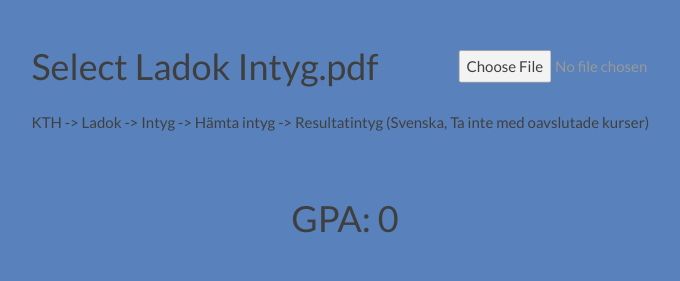
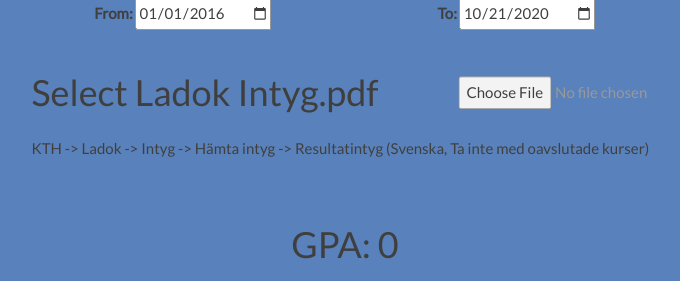
Before and after one commit to KorayKaya/kthgpa, a Flask app: page / in a window 1280 px wide. Shown: the top 281 px of the page, without its empty margins (295-975 px from the left). Run offline with Flask 2, Linux system fonts and the light colour scheme.

Commit message:
date support added

```diff
--- a/app.py
+++ b/app.py
@@ -3,7 +3,7 @@
 from werkzeug.utils import secure_filename
 import re
 import os
-import tempfile
+import tempfile, datetime
 
 app = Flask(__name__)
 
@@ -16,15 +16,18 @@
                 return render_template('index.html', gpa="0")
             filename = secure_filename(uploaded_file.filename)
             uploaded_file.save(os.path.join(tempdirectory, filename))
-            try:
-                gpa, ignoredhp, totalhp = calcGPA(os.path.join(tempdirectory, filename))
-                return render_template('index.html', gpa=str(gpa), ignoredHP=ignoredhp, totalHP=totalhp)
-            except:
-                return render_template('index.html', gpa="0")
+            date_from = request.form.get('date_from')
+            date_to = request.form.get('date_to')
+            print(date_from,date_to)
+            # try:
+            gpa, ignoredhp, totalhp = calcGPA(os.path.join(tempdirectory, filename),date_from,date_to)
+            return render_template('index.html', gpa=str(gpa), ignoredHP=ignoredhp, totalHP=totalhp)
+            # except:
+            #     return render_template('index.html', gpa="0")
     else:
         return render_template('index.html', gpa="0")
 
-def calcGPA(file):
+def calcGPA(file,date_from,date_to):
     gradeDictionary = {
         "A":5,
         "B":4.5,
@@ -35,11 +38,12 @@
         "P":0
     }
 
-    print(file)
+    datetime_from = datetime.datetime.strptime(date_from, '%Y-%m-%d')
+    datetime_to = datetime.datetime.strptime(date_to, '%Y-%m-%d')
+
     rawText = parser.from_file(file)
 
     rawList = rawText['content'].splitlines()
-    finalList  = []
 
     gradeRe = "\\b[A-Z]\\b"
     hpRe = "\\d+,\\d"
@@ -50,16 +54,18 @@
 
     for rawLine in rawList:
         if ("(" not in rawLine and "hp" in rawLine):
-            line = rawLine.replace(u'\xa0', u' ')
-            finalList.append(line)
-            key = re.findall(gradeRe, line)[-1]
-            grade = gradeDictionary[key]
-            hp = float(re.findall(hpRe, line)[-1].replace(",","."))
-            numerator += hp*grade
-            if (key!="P"):
-                totalHp += hp
-            else:
-                totalIgnoredHp += hp
+            line = rawLine.replace(u'\xa0', u' ').replace(u'\xad', u'-')
+
+            course_date = datetime.datetime.strptime(line.split(" ")[-2], '%Y-%m-%d')
+            if (course_date < datetime_to and course_date > datetime_from):
+                key = re.findall(gradeRe, line)[-1]
+                grade = gradeDictionary[key]
+                hp = float(re.findall(hpRe, line)[-1].replace(",","."))
+                numerator += hp*grade
+                if (key!="P"):
+                    totalHp += hp
+                else:
+                    totalIgnoredHp += hp
     gpa = numerator/totalHp
     return gpa,totalIgnoredHp,(totalHp+totalIgnoredHp)
 
--- a/templates/index.html
+++ b/templates/index.html
@@ -7,15 +7,27 @@
 <link rel="stylesheet" href="https://fonts.googleapis.com/css?family=Lato">
 <link rel="stylesheet" href="https://cdnjs.cloudflare.com/ajax/libs/font-awesome/4.7.0/css/font-awesome.min.css">
 <style>
-body,h1,h2,h3,h4,h5,h6 {font-family: "Lato", sans-serif;}
-body, html {
+  body,
+  h1,
+  h2,
+  h3,
+  h4,
+  h5,
+  h6 {
+    font-family: "Lato", sans-serif;
+  }
+
+  body,
+  html {
     height: 100%;
     color: #777;
     line-height: 1.8;
   }
 
   /* Create a Parallax Effect */
-.bgimg-1, .bgimg-2, .bgimg-3 {
+  .bgimg-1,
+  .bgimg-2,
+  .bgimg-3 {
     background-attachment: fixed;
     background-position: center;
     background-repeat: no-repeat;
@@ -28,17 +40,26 @@
     min-height: 100%;
   }
 
-.w3-wide {letter-spacing: 10px;}
-.w3-hover-opacity {cursor: pointer;}
+  .w3-wide {
+    letter-spacing: 10px;
+  }
+
+  .w3-hover-opacity {
+    cursor: pointer;
+  }
 
   /* Turn off parallax scrolling for tablets and phones */
   @media only screen and (max-device-width: 1600px) {
-  .bgimg-1, .bgimg-2, .bgimg-3 {
+
+    .bgimg-1,
+    .bgimg-2,
+    .bgimg-3 {
       background-attachment: scroll;
       min-height: 400px;
     }
   }
 </style>
+
 <body>
 
   <!-- First Parallax Image with Logo Text -->
@@ -49,9 +70,14 @@
       </div>
       <br>
       <form id="form" method="POST" action="" enctype="multipart/form-data">
-    <div style="width:100%;display: flex;justify-content: center;vertical-align: middle;margin-top: 40px;">
+        <div style="width:100%;vertical-align: middle;margin-top: 40px;color: black;padding: 0 10%;">
+          <span><b>From: </b> <input name="date_from" type="date" value="2016-01-01"></span> <span style="float: right;"><b>To: </b> <input
+              name="date_to" id="date_to" type="date" value=""></span>
+        </div>
+        <div style="width:100%;display: flex;justify-content: center;vertical-align: middle;margin-top: 20px;">
           <h1 style="color: black;" style="float: left;">Select Ladok Intyg.pdf</h1>
-      <input name="file" id="file" type="file" style="float: right;align-self: center;margin-left: 80px;width: 200px;">
+          <input name="file" id="file" type="file"
+            style="float: right;align-self: center;margin-left: 80px;width: 200px;">
         </div>
         <div style="width:100%;color: black;justify-content: center;vertical-align: middle;">
           KTH -> Ladok -> Intyg -> Hämta intyg -> Resultatintyg (Svenska, Ta inte med oavslutade kurser)
@@ -69,16 +95,21 @@
     </div>
   </div>
   <script>
-document.getElementById("file").onchange = function() {
+    document.getElementById("file").onchange = function () {
       document.getElementById("form").submit();
     };
+    document.getElementById('date_to').valueAsDate = new Date();
+
   </script>
-<div style="width:100%;justify-content: center;vertical-align: middle;bottom: 10px;position: absolute; color: black;text-align: center;">
-  Formula: <a href="https://www.kth.se/en/student/program/utlandsstudier/utbyte/ansokan-behorighet-och-urval-vid-utbytesstudier-1.4405">https://www.kth.se/en/student/program/utlandsstudier/utbyte/ansokan-behorighet-och-urval-vid-utbytesstudier-1.4405</a>
+  <div
+    style="width:100%;justify-content: center;vertical-align: middle;bottom: 10px;position: absolute; color: black;text-align: center;">
+    Formula: <a
+      href="https://www.kth.se/en/student/program/utlandsstudier/utbyte/ansokan-behorighet-och-urval-vid-utbytesstudier-1.4405">https://www.kth.se/en/student/program/utlandsstudier/utbyte/ansokan-behorighet-och-urval-vid-utbytesstudier-1.4405</a>
     <br>
     Nothing is saved.
     Credits: Koray M Kaya.
     Bugs or suggestions: kkaya@kth.se.
   </div>
 </body>
+
 </html>
```
Also changed, not shown: templates/bg.png (deleted), 1 other file. Lines whose indentation alone changed are shown as unchanged.
